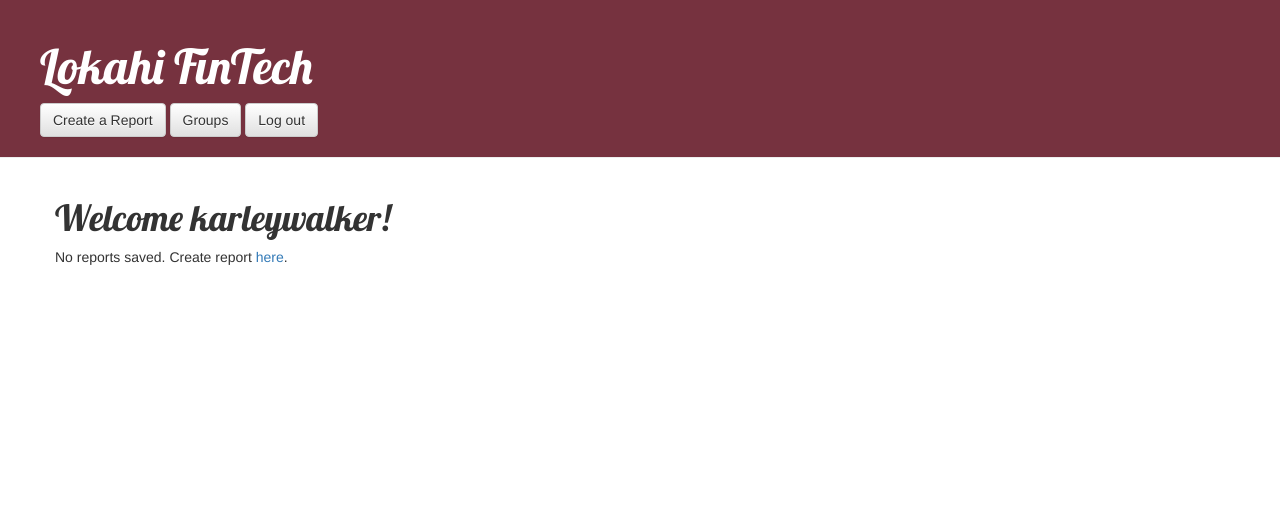
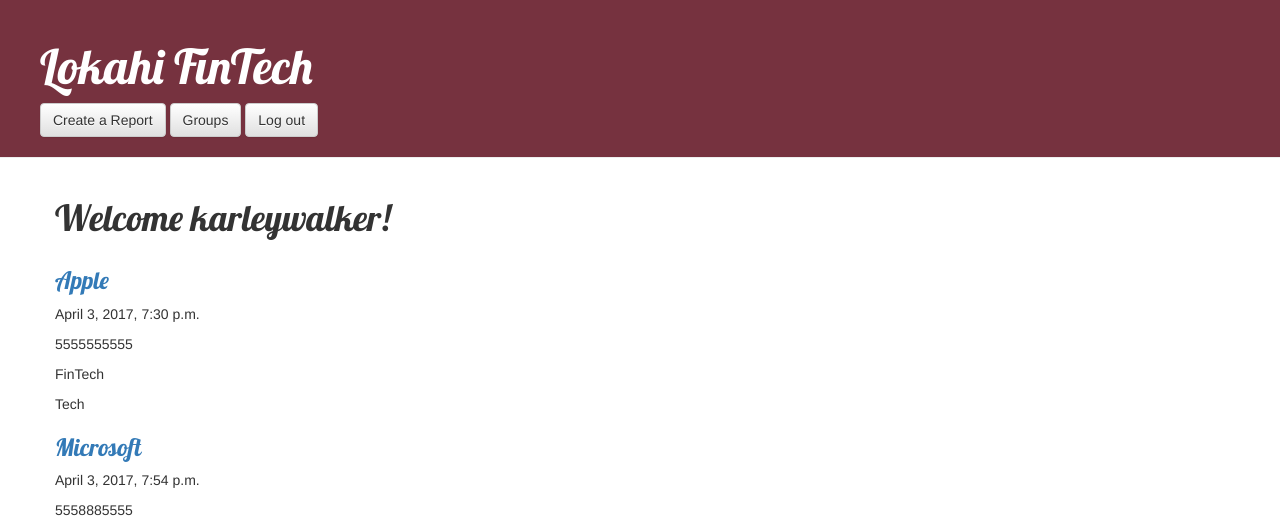
Before and after one commit to rcdizon/cs3240-s17-team17, a Django app: page /LokahiApp/report/ in a window 1280 px wide. Shown: the top 517 px of the page. Before the commit the page ends 265 px from the top, so only its background shows below. Run offline with Django 3.2, Linux system fonts and the light colour scheme; a user stored in the database is signed in; data comes from the database, SQL or seed files in the repository; some libraries are stand-ins or nearby versions.

Commit message:
Fix reports bug

```diff
--- a/LokahiProject/templates/report.html
+++ b/LokahiProject/templates/report.html
@@ -18,7 +18,7 @@
             <h1>Welcome {{ name }}!</h1>
             <div class="row">
                 <div class="col-md-8">
-                    {% if not reports %}
+                    {% if reports %}
                     {% for report in reports %}
                         <div class="reports">
                             <h3><a href="{% url 'result' pk=report.pk %}">{{ report.companyName }}</a></h3>
```
